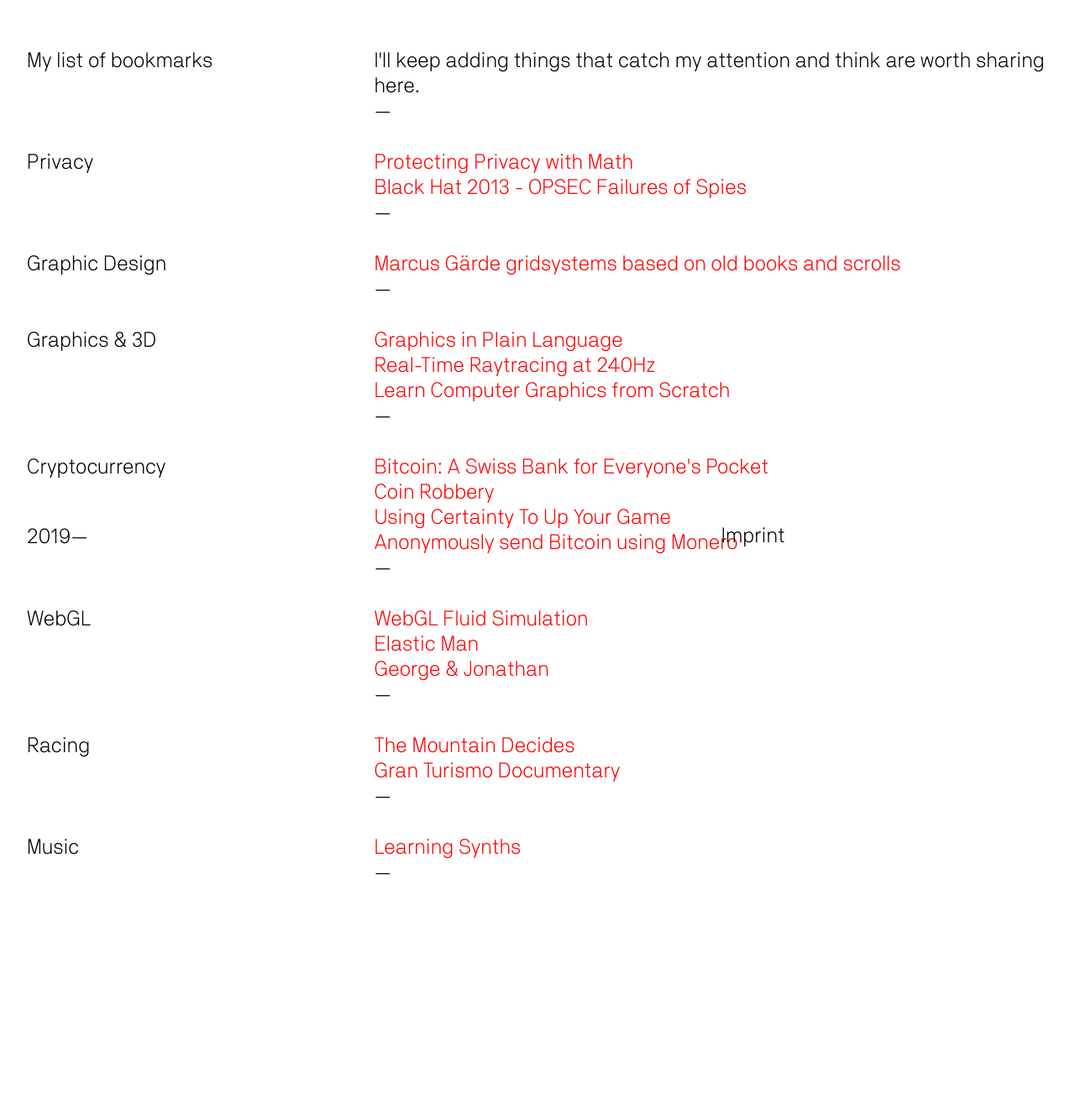
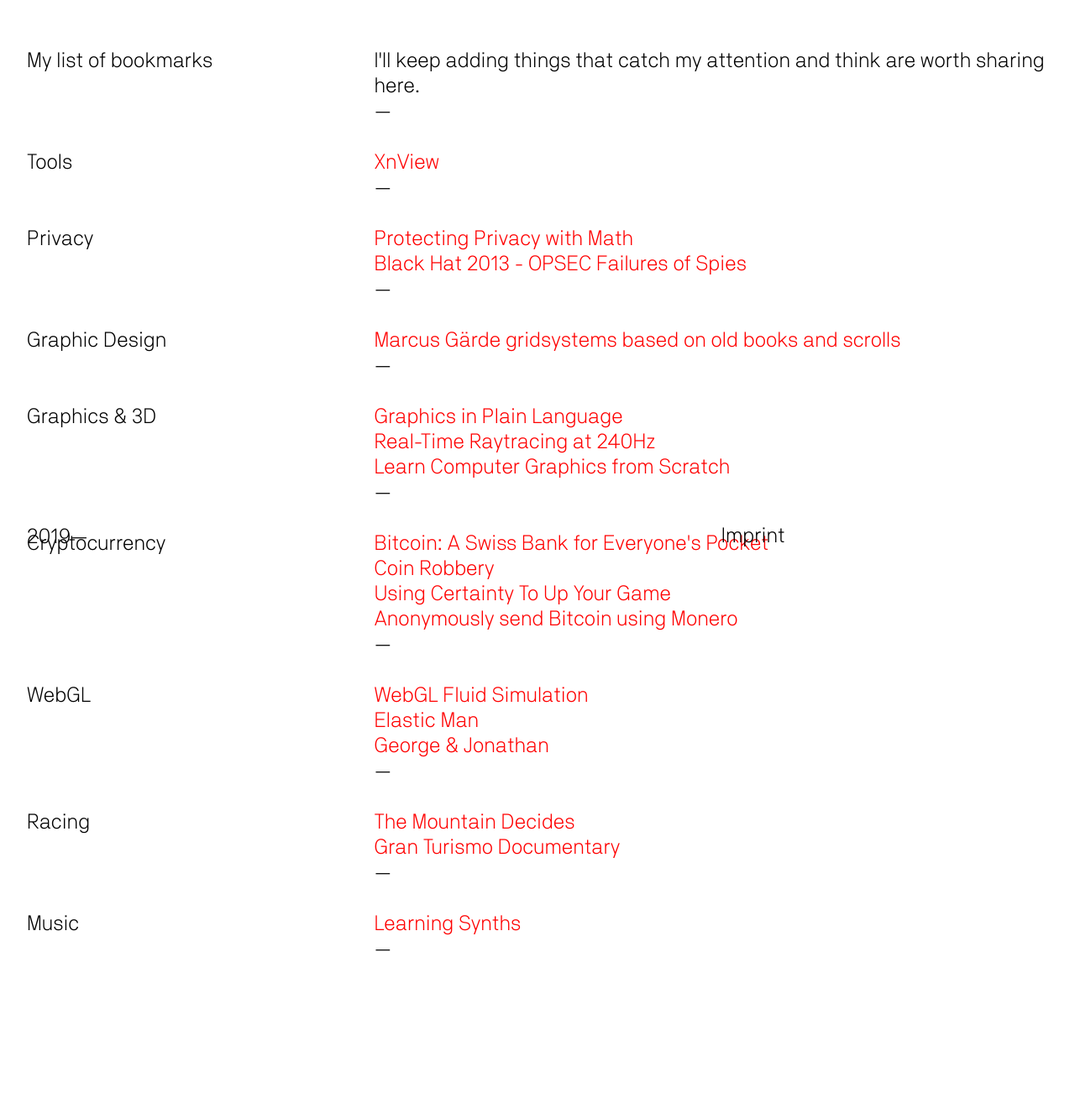
Before and after one commit to shinjipons/portfolio-html, a PHP site: page /links.php in a window 1280 px wide. Shown: the part 100-1427 px from the top of the page at 84% size. Before the commit the page ends 1142 px from the top, so only its background shows below. Run offline with PHP 8.4, Linux system fonts and the light colour scheme.

Commit message:
Update links.php

```diff
--- a/links.php
+++ b/links.php
@@ -15,6 +15,15 @@
 	<section class="w4 no-rm">
 		<ul>
 			<li>I'll keep adding things that catch my attention and think are worth sharing here.</li>
+		</ul>
+	</section>
+
+	<section class="w2">
+		<h1>Tools</h1>
+	</section>
+	<section class="w4 no-rm">
+		<ul>
+			<li><a href="https://www.xnview.com/en/xnconvert/" target="_blank">XnView</a></li>
 		</ul>
 	</section>
 
```
